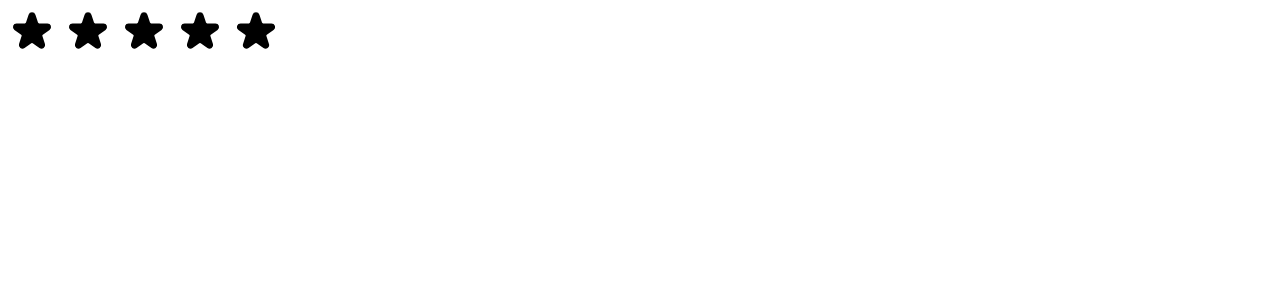
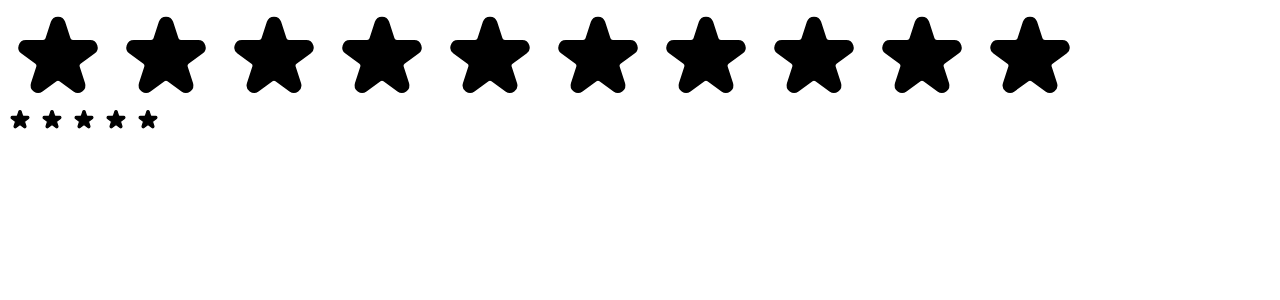
Before and after one commit to bszaidi/usepopcorn, a React (Create React App) app: page / in a window 1280 px wide. Shown: the top 300 px of the page. Built offline with nearby package versions, Linux system fonts and the light colour scheme.

Commit message:
Improved the Star Component for Reusibility. User Can Specifiy which color, number of stars and default rating while using the Star Components

```diff
--- a/src/StarRating.js
+++ b/src/StarRating.js
@@ -10,40 +10,41 @@ const starContainerStyle = {
   display: "flex",
   gap: "0.5rem",
 };
+
+export default function StarRating({ maxRating = 5, color = "#fcc419", size = 100, messages = [], defualtRating = 0 }) {
   const textStyle = {
-  fontSize: "1.3rem",
     lineHeight: "1.1",
     margin: "0",
+    fontSize: `${size / 1.5}px`,
   };
-
-export default function StarRating({ maxRating = 5 }) {
   //   const [hoveredRating, setHoveredRating] = useState(0);
-  const [rating, setRating] = useState(0);
+  const [rating, setRating] = useState(defualtRating);
   const [hoveredRating, setHoveredRating] = useState(0);
   return (
     <div style={containerStyle}>
       <div style={starContainerStyle}>
         {Array.from({ length: maxRating }).map((_, index) => (
-          <Star key={index} index={index} onHoverIn={() => setHoveredRating(index + 1)} onHoverOut={() => setHoveredRating(0)} onRate={() => setRating(index + 1)} full={hoveredRating ? hoveredRating >= index + 1 : rating >= index + 1} />
+          <Star color={color} size={size} key={index} index={index} onHoverIn={() => setHoveredRating(index + 1)} onHoverOut={() => setHoveredRating(0)} onRate={() => setRating(index + 1)} full={hoveredRating ? hoveredRating >= index + 1 : rating >= index + 1} />
         ))}
       </div>
 
-      {hoveredRating > 0 && <p style={textStyle}>{hoveredRating}</p>}
+      {hoveredRating > 0 && <p style={textStyle}>{messages.length === maxRating ? messages[hoveredRating - 1] : hoveredRating}</p>}
     </div>
   );
 }
 
+function Star({ onRate, full, onHoverIn, onHoverOut, color, size }) {
   const starStyle = {
-  width: "48px",
-  height: "48px",
+    width: `${size}px`,
+    height: `${size}px`,
     display: "blocl",
     cursor: "pointer",
+    color,
   };
-function Star({ onRate, full, onHoverIn, onHoverOut }) {
   return (
     <span role="button" onClick={onRate} onMouseEnter={onHoverIn} onMouseLeave={onHoverOut} style={starStyle}>
       {full ? (
-        <svg xmlns="http://www.w3.org/2000/svg" viewBox="0 0 20 20" fill="yellow" stroke="#000">
+        <svg xmlns="http://www.w3.org/2000/svg" viewBox="0 0 20 20" fill={color} stroke={color}>
           <path d="M9.049 2.927c.3-.921 1.603-.921 1.902 0l1.07 3.292a1 1 0 00.95.69h3.462c.969 0 1.371 1.24.588 1.81l-2.8 2.034a1 1 0 00-.364 1.118l1.07 3.292c.3.921-.755 1.688-1.54 1.118l-2.8-2.034a1 1 0 00-1.175 0l-2.8 2.034c-.784.57-1.838-.197-1.539-1.118l1.07-3.292a1 1 0 00-.364-1.118L2.98 8.72c-.783-.57-.38-1.81.588-1.81h3.461a1 1 0 00.951-.69l1.07-3.292z" />
         </svg>
       ) : (
--- a/src/index.js
+++ b/src/index.js
@@ -8,6 +8,7 @@ const root = ReactDOM.createRoot(document.getElementById("root"));
 root.render(
   <React.StrictMode>
     {/* <App /> */}
-    <StarRating />
+    <StarRating maxRating={10} />
+    <StarRating color="black" size={24} messages={["Terrible", "Bad", "OK", "Good", "Amazing"]} />
   </React.StrictMode>
 );
```
Lines whose indentation alone changed are shown as unchanged.
